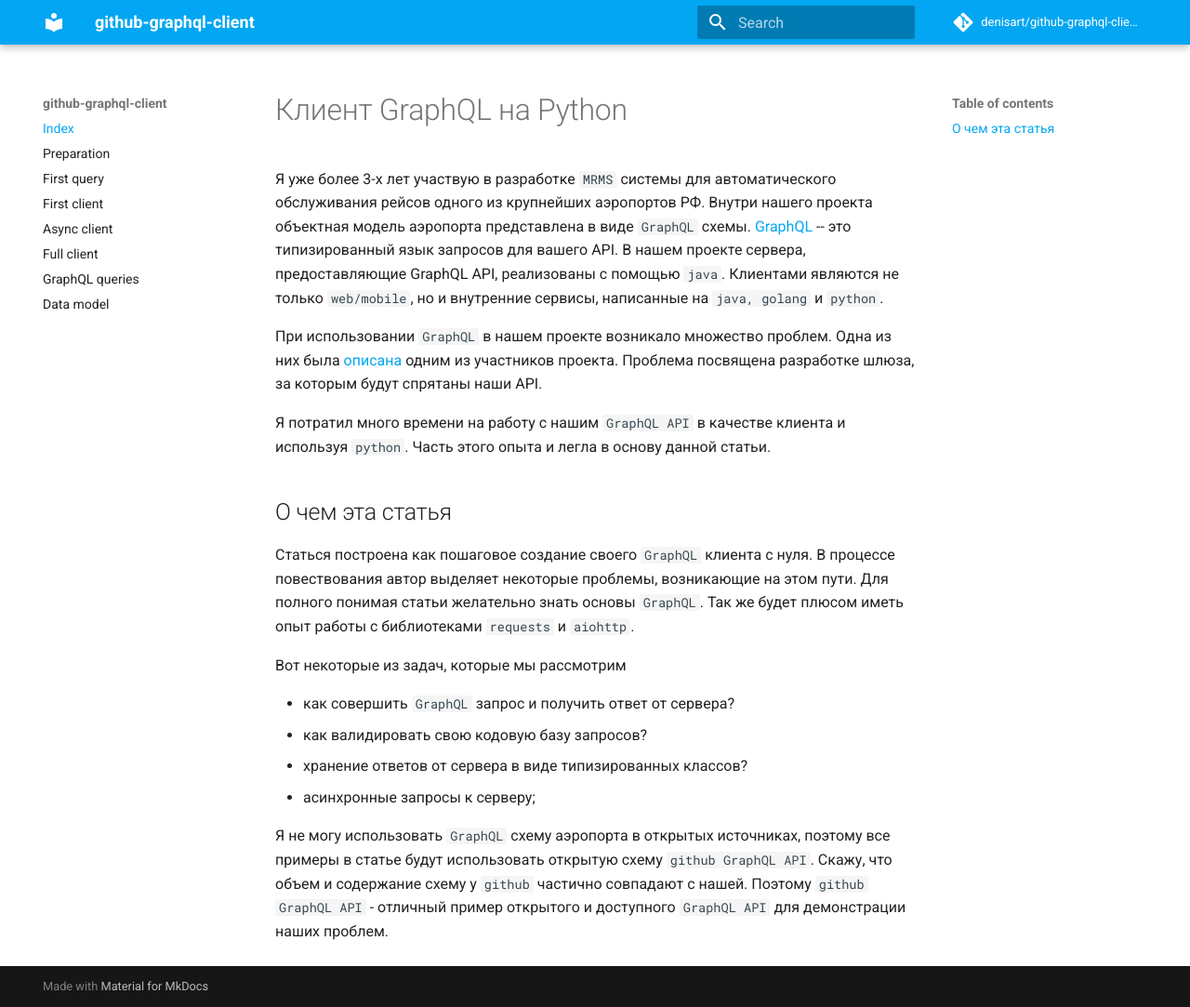
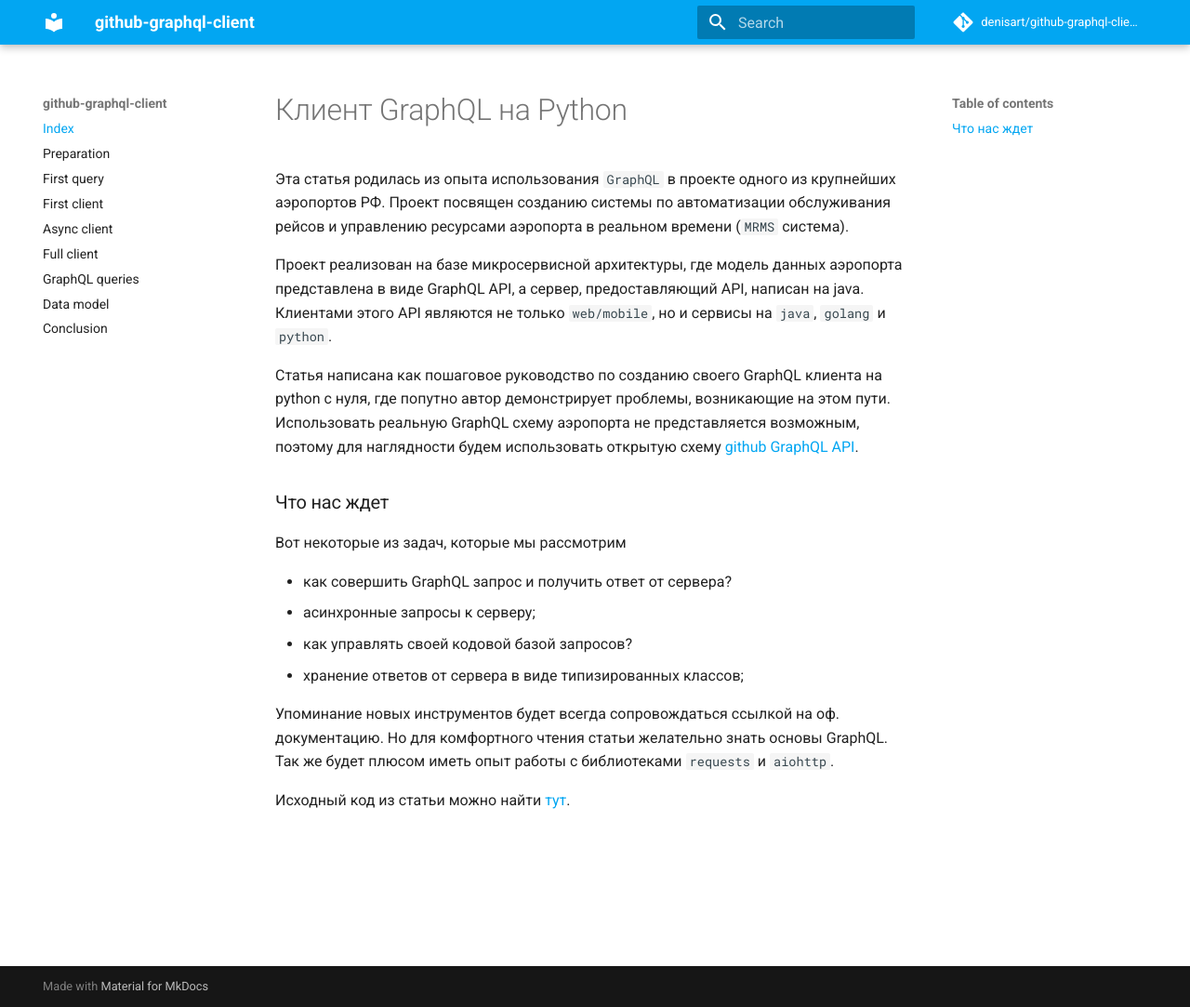
Before and after one commit to denisart/github-graphql-client, an MkDocs documentation site: the page built from docs/index.md, in a window 1280 px wide and 1083 px high. Shown: the whole window at 93% size. Built offline with MkDocs 1.6.1 and Material for MkDocs 9.7.7, drawn with Linux system fonts in a browser that asks for light colours; comment, search, counter and statistics services are not loaded.

Commit message:
Update intro

```diff
--- a/docs/index.md
+++ b/docs/index.md
@@ -1,37 +1,32 @@
 # Клиент GraphQL на Python
 
-Я уже более 3-х лет участвую в разработке `MRMS` системы для автоматического
-обслуживания рейсов одного из крупнейших аэропортов РФ. Внутри нашего проекта
-объектная модель аэропорта представлена в виде `GraphQL` схемы.
-[GraphQL](https://graphql.org/learn/) -- это типизированный язык запросов для вашего API.
-В нашем проекте сервера, предоставляющие GraphQL API,
-реализованы с помощью `java`. Клиентами являются не только `web/mobile`, но и
-внутренние сервисы, написанные на `java, golang` и `python`.
+Эта статья родилась из опыта использования `GraphQL` в проекте одного
+из крупнейших аэропортов РФ. Проект посвящен созданию системы по
+автоматизации обслуживания рейсов и управлению ресурсами аэропорта
+в реальном времени (`MRMS` система).
 
-При использовании `GraphQL` в нашем проекте возникало множество проблем.
-Одна из них была [описана](https://habr.com/ru/articles/707648/) одним из участников проекта. Проблема посвящена
-разработке шлюза, за которым будут спрятаны наши API.
+Проект реализован на базе микросервисной архитектуры, где модель данных
+аэропорта представлена в виде GraphQL API, а сервер, предоставляющий API,
+написан на java. Клиентами этого API являются не только `web/mobile`,
+но и сервисы на `java`, `golang` и `python`.
 
-Я потратил много времени на работу с нашим `GraphQL API` в качестве клиента
-и используя `python`. Часть этого опыта и легла в основу данной статьи.
+Статья написана как пошаговое руководство по созданию своего GraphQL клиента на python с нуля,
+где попутно автор демонстрирует проблемы, возникающие на этом пути.
+Использовать реальную GraphQL схему аэропорта не представляется возможным,
+поэтому для наглядности будем использовать открытую схему
+[github GraphQL API](https://docs.github.com/en/graphql).
 
-## О чем эта статья
-
-Статься построена как пошаговое создание своего `GraphQL` клиента
-с нуля. В процессе повествования автор выделяет некоторые проблемы,
-возникающие на этом пути. Для полного понимая статьи желательно
-знать основы `GraphQL`. Так же будет плюсом иметь опыт работы
-с библиотеками `requests` и `aiohttp`.
+### Что нас ждет
 
 Вот некоторые из задач, которые мы рассмотрим
 
-- как совершить `GraphQL` запрос и получить ответ от сервера?
-- как валидировать свою кодовую базу запросов?
-- хранение ответов от сервера в виде типизированных классов?
+- как совершить GraphQL запрос и получить ответ от сервера?
 - асинхронные запросы к серверу;
+- как управлять своей кодовой базой запросов?
+- хранение ответов от сервера в виде типизированных классов;
 
-Я не могу использовать `GraphQL` схему аэропорта в открытых источниках, поэтому
-все примеры в статье будут использовать открытую схему
-`github GraphQL API`. Скажу, что объем и содержание схему у `github`
-частично совпадают с нашей. Поэтому `github GraphQL API` - отличный пример
-открытого и доступного `GraphQL API` для демонстрации наших проблем.
+Упоминание новых инструментов будет всегда сопровождаться ссылкой на оф. документацию.
+Но для комфортного чтения статьи желательно знать основы GraphQL.
+Так же будет плюсом иметь опыт работы с библиотеками `requests` и `aiohttp`.
+
+Исходный код из статьи можно найти [тут](https://github.com/denisart/github-graphql-client).
--- a/mkdocs.yml
+++ b/mkdocs.yml
@@ -35,6 +35,7 @@ nav:
     - Full client: 06_full_client.md
     - GraphQL queries: 07_graphql_query.md
     - Data model: 08_data_model.md
+    - Conclusion: 09_conclusion.md
 
 plugins:
   - search
```
Also changed, not shown: README.md (+1 -1 lines).
